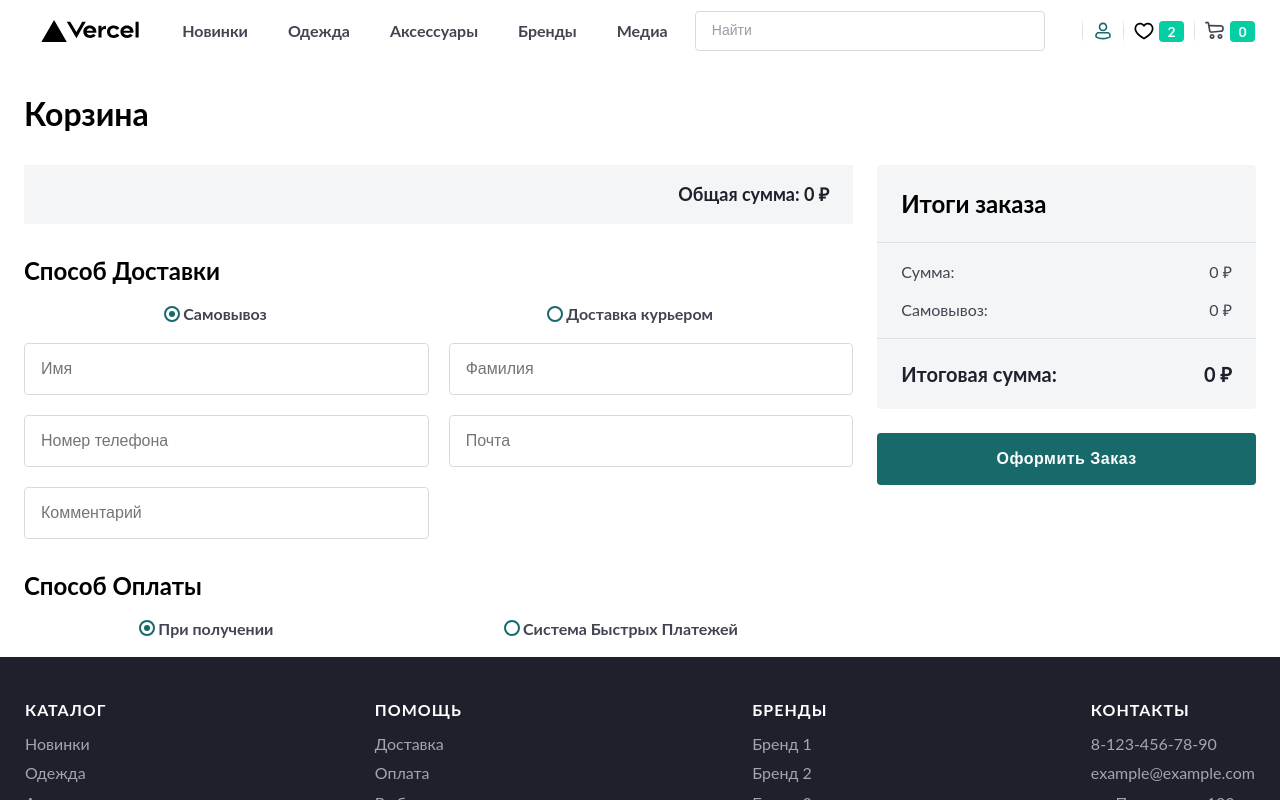
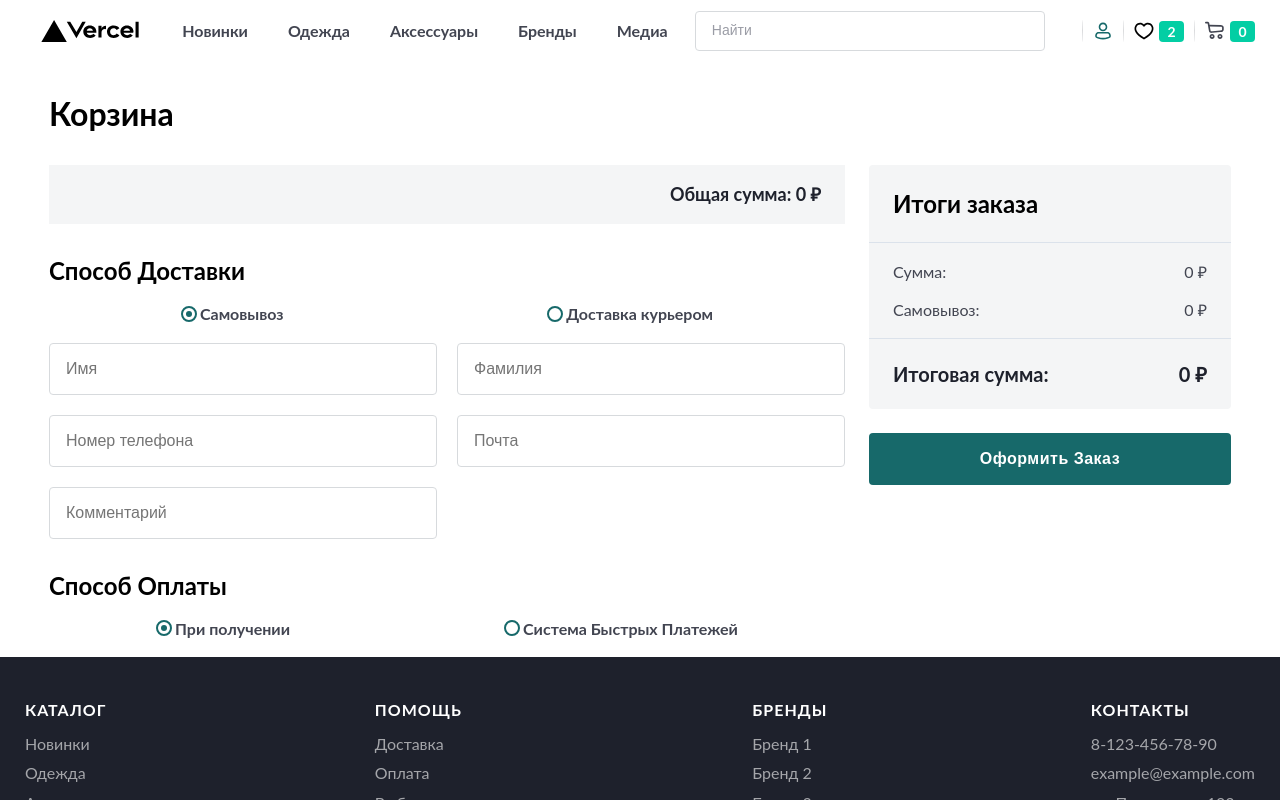
Before and after one commit to finikQ/SDA-Store, a Next.js app: page /cart in a window 1280 px wide. Built offline with nearby package versions, Linux system fonts and the light colour scheme.

Commit message:
style(cart) Фикс макс ширины боди

```diff
--- a/src/components/cart/Cart.tsx
+++ b/src/components/cart/Cart.tsx
@@ -28,7 +28,7 @@ export const Cart = () => {
   const handlePaymentOptionCallback = () => {};
 
   return (
-    <div>
+    <div className={styles.cart__wrapper}>
       {/* <div>Breadcrumb</div> */}
       <div className={styles.container}>
         <div className={styles.title}>
--- a/src/components/cart/cart.module.css
+++ b/src/components/cart/cart.module.css
@@ -1,3 +1,9 @@
+.cart__wrapper {
+  max-width: 1230px;
+  margin: 0 auto;
+  width: 100%;
+}
+
 .container {
   display: flex;
   flex-direction: column;
```
